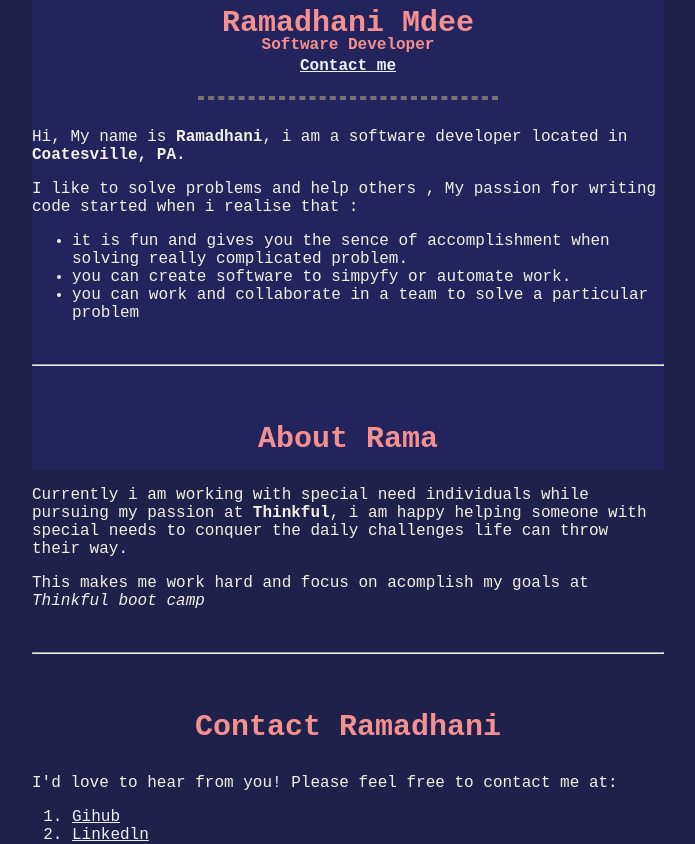
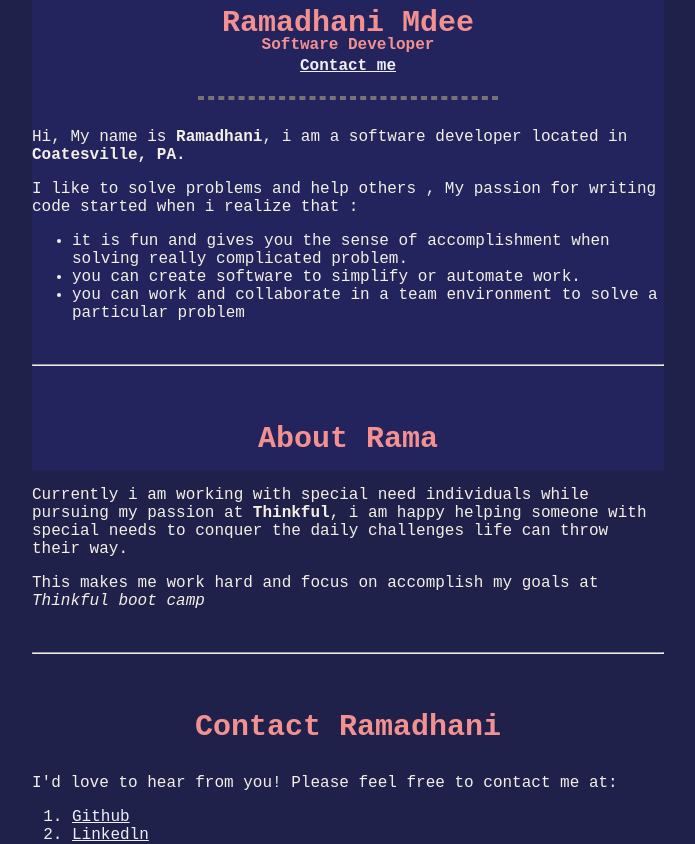
Before and after one commit to ramamdeeCode/my_portfolio, a plain HTML site: page index.html in a window 1280 px wide. Shown: the part 338-1182 px from the top of the page, without its empty margins (292-987 px from the left). Drawn offline with Linux system fonts and the light colour scheme.

Commit message:
update index.html
fix spelling  mistakes

```diff
--- a/index.html
+++ b/index.html
@@ -27,12 +27,12 @@
                 <article class="intro">
                     <br>
                     <p>Hi, My name is  <strong>Ramadhani</strong>, i am a software developer located in <strong>Coatesville, PA.</strong>
-                    <p>I like to solve problems and help others , My passion for writing code started when i realise that :</p>
+                    <p>I like to solve problems and help others , My passion for writing code started when i realize that :</p>
                     <!-- un order list -->
                         <ul>
-                            <li>it is fun and gives you the sence of accomplishment when solving really complicated problem.</li>
-                            <li>you can create software to simpyfy or automate work.</li>
-                            <li>you can work and collaborate in a team to solve a particular problem</li>
+                            <li>it is fun and gives you the sense of accomplishment when solving really complicated problem.</li>
+                            <li>you can create software to simplify or automate work.</li>
+                            <li>you can work and collaborate in a team environment to solve a particular problem</li>
                         </ul>
                 </article>
                 <!-- page divider and space -->
@@ -40,7 +40,7 @@
                 <article class="about">
                     <h3>About Rama</h3>
                     <p>Currently i am working with special need individuals while pursuing my passion at <strong>Thinkful</strong>, i am happy helping someone with special needs to conquer the daily challenges life can throw their way.</p>
-                    <p>This makes me work hard and  focus on acomplish my goals at <em>Thinkful boot camp</em></p>
+                    <p>This makes me work hard and focus on accomplish my goals at <em>Thinkful boot camp</em></p>
                 </article>
                 <!-- page divider and space -->
                 <br><hr><br>
@@ -50,7 +50,7 @@
                 <h3>Contact Ramadhani</h3>
                 <p>I'd love to hear from you! Please feel free to contact me at:</p>
                      <ol>
-                        <li><a href="https://github.com/ramamdeeCode">Gihub</a></li>
+                        <li><a href="https://github.com/ramamdeeCode">Github</a></li>
                         <li><a href="https://www.linkedin.com/login">Linkedln</a></li>
                     </ol>
             </footer>
```
